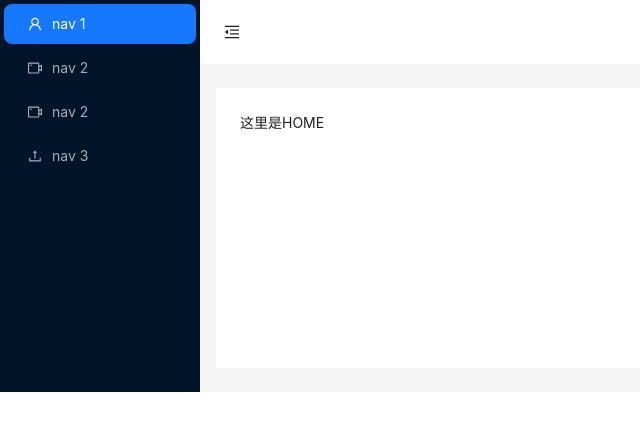
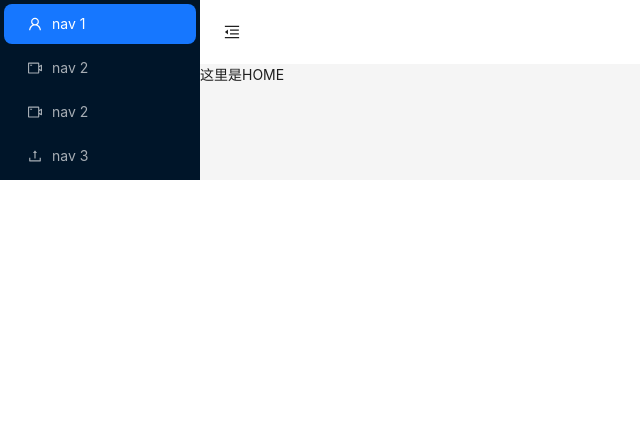
Before and after one commit to liwenka1/vven-admin, a React (Vite) app in the folder packages/admin/: page /home in a window 1280 px wide. Shown: the top 430 px of the page, without its empty margins (0-640 px from the left). Built offline with nearby package versions, Linux system fonts and the light colour scheme.

Commit message:
fix: layout 页面修改

```diff
--- a/packages/admin/src/App.tsx
+++ b/packages/admin/src/App.tsx
@@ -1,9 +1,9 @@
 import { RouterProvider } from 'react-router-dom'
 
-import { browserRouter } from '@/router'
+import { router } from '@/router'
 
 function App() {
-  return <RouterProvider router={browserRouter} />
+  return <RouterProvider router={router} />
 }
 
 export default App
--- /dev/null
+++ b/packages/admin/src/components/layout/content/index.tsx
@@ -0,0 +1,17 @@
+import { Layout, theme } from 'antd'
+import { Outlet } from 'react-router-dom'
+
+const Content = () => {
+  const { Content } = Layout
+  const {
+    token: { colorBgContainer }
+  } = theme.useToken()
+
+  return (
+    <Content className={`mx-[24px] my-[16px] min-h-[280px] bg-[${colorBgContainer}] p-[24px]`}>
+      <Outlet />
+    </Content>
+  )
+}
+
+export default Content
--- /dev/null
+++ b/packages/admin/src/components/layout/header/index.tsx
@@ -0,0 +1,30 @@
+import { MenuFoldOutlined, MenuUnfoldOutlined } from '@ant-design/icons'
+import { Layout, Button, theme } from 'antd'
+
+import useGlobalStore from '@/stores/useGlobal'
+
+const Header = () => {
+  const { Header } = Layout
+
+  const { collapsed, setCollapsed } = useGlobalStore()
+  const {
+    token: { colorBgContainer }
+  } = theme.useToken()
+
+  return (
+    <Header style={{ padding: 0, background: colorBgContainer }}>
+      <Button
+        type="text"
+        icon={collapsed ? <MenuUnfoldOutlined /> : <MenuFoldOutlined />}
+        onClick={() => setCollapsed(!collapsed)}
+        style={{
+          fontSize: '16px',
+          width: 64,
+          height: 64
+        }}
+      />
+    </Header>
+  )
+}
+
+export default Header
--- a/packages/admin/src/components/layout/index.tsx
+++ b/packages/admin/src/components/layout/index.tsx
@@ -1,87 +1,19 @@
-import { useState } from 'react'
+import { Layout } from 'antd'
 
-import {
-  MenuFoldOutlined,
-  MenuUnfoldOutlined,
-  UploadOutlined,
-  UserOutlined,
-  VideoCameraOutlined
-} from '@ant-design/icons'
-import { Layout, Menu, Button, theme, MenuProps } from 'antd'
-import { useNavigate, Outlet } from 'react-router-dom'
+import Sider from './sider'
+import Header from './header'
+import Content from './content'
 
-const { Header, Sider, Content } = Layout
-
-const BaseLayout: React.FC = () => {
-  const [collapsed, setCollapsed] = useState(false)
-  const {
-    token: { colorBgContainer }
-  } = theme.useToken()
-
-  const navigate = useNavigate()
-  const handleMenuClick: MenuProps['onClick'] = ({ key }) => {
-    navigate(key)
-  }
-
+const BasicLayout: React.FC = () => {
   return (
     <Layout className="h-full">
-      <Sider trigger={null} collapsible collapsed={collapsed}>
-        <div className="m-[16px] h-[32px] rounded bg-slate-500" />
-        <Menu
-          theme="dark"
-          mode="inline"
-          onClick={handleMenuClick}
-          defaultSelectedKeys={['/home']}
-          items={[
-            {
-              key: '/home',
-              icon: <UserOutlined />,
-              label: 'nav 1'
-            },
-            {
-              key: '/user',
-              icon: <VideoCameraOutlined />,
-              label: 'nav 2'
-            },
-            {
-              key: '/menu',
-              icon: <VideoCameraOutlined />,
-              label: 'nav 2'
-            },
-            {
-              key: '/about',
-              icon: <UploadOutlined />,
-              label: 'nav 3'
-            }
-          ]}
-        />
-      </Sider>
+      <Sider />
       <Layout>
-        <Header style={{ padding: 0, background: colorBgContainer }}>
-          <Button
-            type="text"
-            icon={collapsed ? <MenuUnfoldOutlined /> : <MenuFoldOutlined />}
-            onClick={() => setCollapsed(!collapsed)}
-            style={{
-              fontSize: '16px',
-              width: 64,
-              height: 64
-            }}
-          />
-        </Header>
-        <Content
-          style={{
-            margin: '24px 16px',
-            padding: 24,
-            minHeight: 280,
-            background: colorBgContainer
-          }}
-        >
-          <Outlet />
-        </Content>
+        <Header />
+        <Content />
       </Layout>
     </Layout>
   )
 }
 
-export default BaseLayout
+export default BasicLayout
--- /dev/null
+++ b/packages/admin/src/components/layout/sider/index.tsx
@@ -0,0 +1,52 @@
+import { UploadOutlined, UserOutlined, VideoCameraOutlined } from '@ant-design/icons'
+import { Layout, Menu, MenuProps } from 'antd'
+import { useNavigate } from 'react-router-dom'
+
+import useGlobalStore from '@/stores/useGlobal'
+
+const Sider = () => {
+  const { Sider } = Layout
+
+  const navigate = useNavigate()
+  const handleMenuClick: MenuProps['onClick'] = ({ key }) => {
+    navigate(key)
+  }
+
+  const { collapsed } = useGlobalStore()
+
+  return (
+    <Sider trigger={null} collapsible collapsed={collapsed}>
+      <div className="m-[16px] h-[32px] rounded bg-slate-500" />
+      <Menu
+        theme="dark"
+        mode="inline"
+        onClick={handleMenuClick}
+        defaultSelectedKeys={['/home']}
+        items={[
+          {
+            key: '/home',
+            icon: <UserOutlined />,
+            label: 'nav 1'
+          },
+          {
+            key: '/user',
+            icon: <VideoCameraOutlined />,
+            label: 'nav 2'
+          },
+          {
+            key: '/menu',
+            icon: <VideoCameraOutlined />,
+            label: 'nav 2'
+          },
+          {
+            key: '/about',
+            icon: <UploadOutlined />,
+            label: 'nav 3'
+          }
+        ]}
+      />
+    </Sider>
+  )
+}
+
+export default Sider
--- /dev/null
+++ b/packages/admin/src/components/loading/index.tsx
@@ -0,0 +1,5 @@
+const Loading = () => {
+  return <div>loading</div>
+}
+
+export default Loading
--- /dev/null
+++ b/packages/admin/src/components/notFound/index.tsx
@@ -0,0 +1,5 @@
+const NotFound = () => {
+  return <div>啥也没有</div>
+}
+
+export default NotFound
--- a/packages/admin/src/router/index.tsx
+++ b/packages/admin/src/router/index.tsx
@@ -4,12 +4,13 @@ import { createBrowserRouter, Navigate } from 'react-router-dom'
 import type { RouteObject } from 'react-router-dom'
 
 import lazyLoad from './lazyLoad'
-import BaseLayout from '@/components/layout'
+import BasicLayout from '@/components/layout'
+import NotFound from '@/components/notFound'
 
 const routes: RouteObject[] = [
   {
     path: '/',
-    element: <BaseLayout />,
+    Component: BasicLayout,
     children: [
       {
         index: true,
@@ -30,11 +31,15 @@ const routes: RouteObject[] = [
       {
         path: 'about',
         element: lazyLoad(lazy(() => import('@/pages/about')))
+      },
+      {
+        path: '*',
+        Component: NotFound
       }
     ]
   }
 ]
 
-export const browserRouter = createBrowserRouter(routes, {
+export const router = createBrowserRouter(routes, {
   basename: import.meta.env.VITE_ROUTER_BASE_URL
 })
--- a/packages/admin/src/router/lazyLoad.tsx
+++ b/packages/admin/src/router/lazyLoad.tsx
@@ -1,7 +1,9 @@
 import { Suspense } from 'react'
 
+import Loading from '@/components/loading'
+
 const lazyLoad = (Component: React.FC) => (
-  <Suspense>
+  <Suspense fallback={<Loading />}>
     <Component />
   </Suspense>
 )
--- a/packages/admin/src/stores/useGlobal.ts
+++ b/packages/admin/src/stores/useGlobal.ts
@@ -1,15 +1,16 @@
 import { create } from 'zustand'
 
-interface GlobalStore {
-  bears: number
-  increasePopulation: (bears: GlobalStore['bears']) => void
-  removeAllBears: () => void
+interface State {
+  collapsed: boolean
 }
 
-const useGlobalStore = create<GlobalStore>((set) => ({
-  bears: 0,
-  increasePopulation: () => set((state) => ({ bears: state.bears + 1 })),
-  removeAllBears: () => set({ bears: 0 })
+interface Action {
+  setCollapsed: (collapsed: State['collapsed']) => void
+}
+
+const useGlobalStore = create<State & Action>((set) => ({
+  collapsed: false,
+  setCollapsed: (collapsed: State['collapsed']) => set({ collapsed })
 }))
 
 export default useGlobalStore
```
